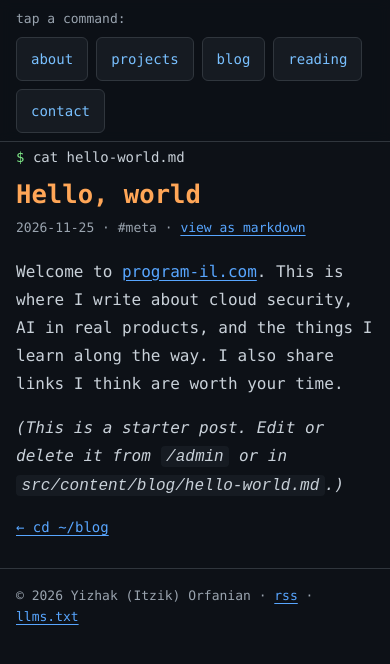
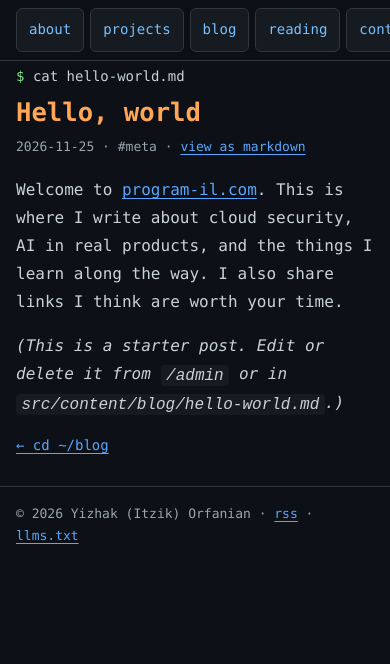
Before and after one commit to itzikorfa/itzik.program-il.com, an Astro site: page /blog/hello-world in a window 390 px wide. Built offline with nearby package versions, Linux system fonts and the light colour scheme; Astro itself is replaced by a stand-in of ours.

Commit message:
fix: prompt spacing and compact one-row command bar on phones
Co-Authored-By: Claude Opus 5.5 <noreply@anthropic.com>

```diff
--- a/src/components/Section.astro
+++ b/src/components/Section.astro
@@ -4,8 +4,7 @@ const { id, cmd } = Astro.props;
 ---
 <section id={id} aria-labelledby={`${id}-cmd`}>
   <p class="prompt" id={`${id}-cmd`}>
-    <span class="ps1">itzik@program-il<span class="path">:~</span>$</span><span class="ps1-short">$</span>
-    <span class="cmd">{cmd}</span>
+    <span class="ps1">itzik@program-il<span class="path">:~</span>$</span><span class="ps1-short">$</span>{' '}<span class="cmd">{cmd}</span>
   </p>
   <slot />
 </section>
--- a/src/pages/404.astro
+++ b/src/pages/404.astro
@@ -4,7 +4,7 @@ const sections = ['about', 'projects', 'blog', 'reading', 'contact'];
 ---
 <Terminal title="404 · command not found" description="Page not found." path="/404" noindex homeLinks>
   <section>
-    <p class="prompt"><span class="ps1">itzik@program-il<span class="path">:~</span>$</span><span class="ps1-short">$</span> <span class="cmd" id="typed">cd ???</span></p>
+    <p class="prompt"><span class="ps1">itzik@program-il<span class="path">:~</span>$</span><span class="ps1-short">$</span>{' '}<span class="cmd" id="typed">cd ???</span></p>
     <p class="notfound">zsh: command not found: <span id="missing">this page</span></p>
     <p class="comment">try one of these instead</p>
     <ul class="list">
--- a/src/pages/blog/[slug].astro
+++ b/src/pages/blog/[slug].astro
@@ -27,7 +27,7 @@ const ld = {
 <Terminal title={`${post.data.title} · ${profile.name}`} description={post.data.summary} path={postUrl(post.id)} ogType="article" jsonLd={ld} homeLinks>
   <link slot="head" rel="alternate" type="text/markdown" href={postMarkdownUrl(post.id)} />
   <article class="post">
-    <p class="prompt"><span class="ps1">itzik@program-il<span class="path">:~/blog</span>$</span><span class="ps1-short">$</span> <span class="cmd">cat {post.id}.md</span></p>
+    <p class="prompt"><span class="ps1">itzik@program-il<span class="path">:~/blog</span>$</span><span class="ps1-short">$</span>{' '}<span class="cmd">cat {post.id}.md</span></p>
     <h1>{post.data.title}</h1>
     <p class="meta">{isoDate(post.data.date)}{post.data.tags.length > 0 && ` · ${post.data.tags.map((t) => '#' + t).join(' ')}`} · <a href={postMarkdownUrl(post.id)}>view as markdown</a></p>
     <div class="prose"><Content /></div>
--- a/src/styles/terminal.css
+++ b/src/styles/terminal.css
@@ -108,8 +108,13 @@ footer { padding: 16px 20px 24px; color: var(--muted); font-size: 13px; border-t
   body { font-size: 14px; }
   .window { margin: 0; border: 0; border-radius: 0; }
   .titlebar { display: none; }
-  nav.commands { padding: 8px 16px; }
-  nav.commands .hint { width: 100%; }
+  nav.commands {
+    flex-wrap: nowrap; overflow-x: auto; scrollbar-width: none;
+    padding: 8px 16px; gap: 6px;
+  }
+  nav.commands::-webkit-scrollbar { display: none; }
+  nav.commands .hint { display: none; }
+  nav.commands a { flex: 0 0 auto; padding: 0 12px; }
   main { padding: 4px 16px 24px; }
   .ps1 { display: none; }
   .ps1-short { display: inline; }
```
Also changed, not shown: tests/e2e/home.spec.ts (+13 -0 lines).
